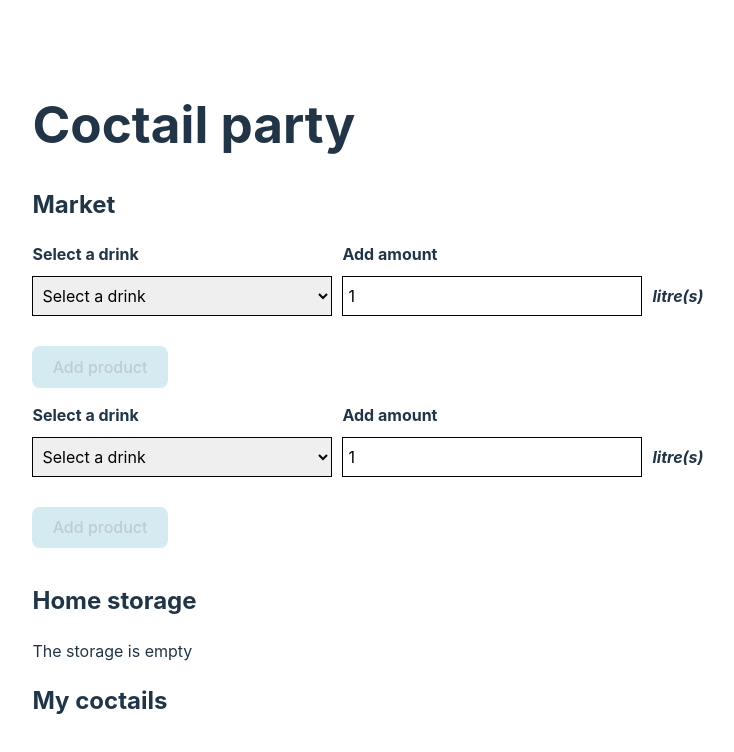
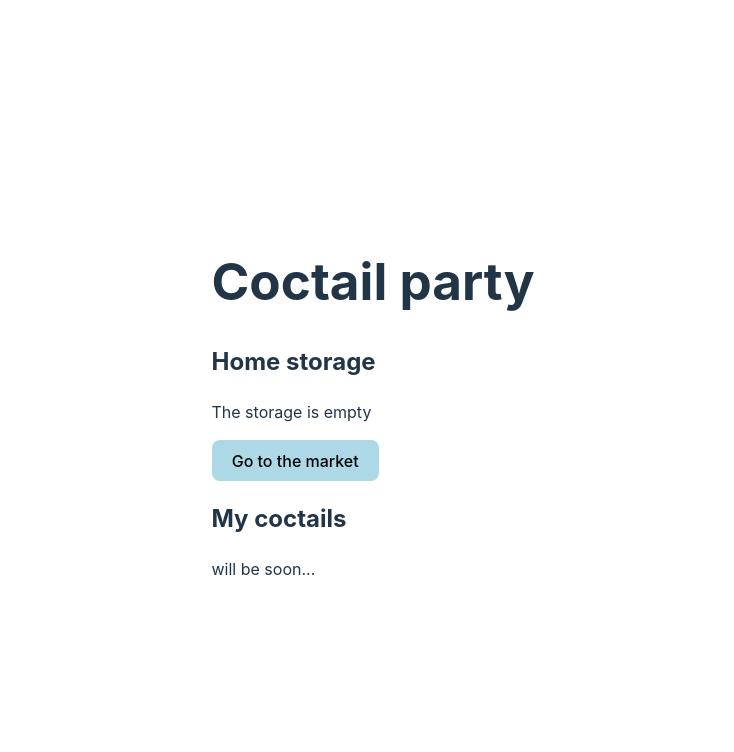
Before and after one commit to valleriia-gridina/party, a React (Vite) app: page / in a window 1280 px wide. Shown: the top 752 px of the page, without its empty margins (267-1001 px from the left). Built offline with nearby package versions, Linux system fonts and the light colour scheme.

Commit message:
add redux

```diff
--- a/package.json
+++ b/package.json
@@ -10,8 +10,10 @@
     "preview": "vite preview"
   },
   "dependencies": {
+    "@reduxjs/toolkit": "^2.5.0",
     "react": "^18.3.1",
     "react-dom": "^18.3.1",
+    "react-redux": "^9.2.0",
     "react-router-dom": "^7.0.2"
   },
   "devDependencies": {
--- a/src/components/Section/Section.tsx
+++ b/src/components/Section/Section.tsx
@@ -1,4 +1,5 @@
 import { ReactNode } from "react";
+// import styles from "./Section.module.scss";
 
 type TProps = {
   children: ReactNode;
@@ -7,8 +8,14 @@ type TProps = {
 
 const Section = ({ children, title }: TProps) => {
   return (
-    <section>
-      <h2>{title}</h2>
+    <section
+    // className={styles.section}
+    >
+      <h2
+      // className={styles.title}
+      >
+        {title}
+      </h2>
       {children}
     </section>
   );
--- a/src/index.css
+++ b/src/index.css
@@ -68,3 +68,29 @@ button {
     outline: 4px auto -webkit-focus-ring-color;
   }
 }
+
+.modal-wrapper {
+  position: fixed;
+  top: 0;
+  left: 0;
+  width: 100%;
+  height: 100%;
+  display: flex;
+  justify-content: center;
+  align-items: center;
+  background-color: rgba(0, 0, 0, 0.5); /* Semi-transparent background */
+  z-index: 1000; /* Ensure it appears on top of other elements */
+}
+
+/* Modal container: the actual modal box */
+.modal {
+  width: 800px;
+  background-color: #ffffff;
+  padding: 20px;
+  border-radius: 8px;
+  box-shadow: 0 4px 6px rgba(0, 0, 0, 0.1); /* Add a subtle shadow */
+}
+
+.modal button {
+  margin-right: 15px;
+}
--- a/src/pages/CoctailsPage/AddProductForm.tsx
+++ b/src/pages/CoctailsPage/AddProductForm.tsx
@@ -1,50 +1,63 @@
 import { useState } from "react";
+import { useDispatch } from "react-redux";
+import { addProduct } from "redux/productsSlice";
 import { TProduct } from "types/types";
 
 type TProps = {
-  products: { name: string; alcoholic?: boolean }[];
+  defaultProducts: { name: string; isAlcoholic?: boolean }[];
   defaultUnits: string;
-  onAddProduct: (product: TProduct) => void;
+  onClose: () => void;
 };
 
-const AddProductForm = ({ products, defaultUnits, onAddProduct }: TProps) => {
-  const [productValue, setProductValue] = useState<{
-    name: string;
-    alcoholic: boolean;
-  }>({ name: "", alcoholic: false });
-  const [productAmount, setProductAmount] = useState<number>(1);
+const AddProductForm = ({ defaultProducts, defaultUnits, onClose }: TProps) => {
+  const dispatch = useDispatch();
+
+  const initialProductValue: TProduct = {
+    name: "",
+    amount: 0,
+    units: defaultUnits,
+    isDrink: true,
+  };
+
+  const [productValue, setProductValue] = useState(initialProductValue);
+  const [productAmount, setProductAmount] = useState<number>(100);
   const [isDisabled, setIsDisabled] = useState<boolean>(true);
 
   const handleSubmit = (e: React.MouseEvent<HTMLFormElement>) => {
     e.preventDefault();
-    if (productValue) {
-      onAddProduct({
-        name: productValue?.name,
-        isAlcohol: productValue?.alcoholic,
+    dispatch(
+      addProduct({
+        name: productValue.name,
         amount: productAmount,
-        units: defaultUnits,
-      });
-      setProductAmount(1);
-    }
+        units: productValue.units,
+        isDrink: productValue.isDrink,
+      })
+    );
+    setProductValue(initialProductValue);
+    setProductAmount(100);
+    onClose();
   };
 
   return (
     <form onSubmit={handleSubmit}>
       <span className="formRow">
         <label>
-          <span>Select a drink</span>
+          <span>Choose a product</span>
           <select
             onChange={(e) => {
-              const product = e.target.value;
-              setProductValue(JSON.parse(product));
+              const selectedProduct = JSON.parse(e.target.value);
+              setProductValue({
+                ...selectedProduct,
+                units: selectedProduct.isDrink ? defaultUnits : "gram(s)",
+              });
               setIsDisabled(false);
             }}
             defaultValue={productValue.name}
           >
             <option value="" disabled>
-              Select a drink
+              Choose a product
             </option>
-            {products.map((el) => {
+            {defaultProducts.map((el) => {
               return (
                 <option key={el.name} value={JSON.stringify(el)}>
                   {el.name}
@@ -63,13 +76,14 @@ const AddProductForm = ({ products, defaultUnits, onAddProduct }: TProps) => {
               onChange={(e) => {
                 const amount = Number(e.target.value);
                 setProductAmount(amount);
-                setIsDisabled(amount <= 0);
+                setIsDisabled(Boolean(!productValue.name) || amount <= 0);
               }}
             />
-            {defaultUnits ? <em>{defaultUnits}</em> : null}
+            <em>{productValue.units}</em>
           </span>
         </label>
       </span>
+      <button onClick={onClose}>Cancel</button>
       <button type="submit" disabled={isDisabled}>
         Add product
       </button>
--- /dev/null
+++ b/src/pages/CoctailsPage/AddProductsModal.tsx
@@ -0,0 +1,38 @@
+import Section from "components/Section/Section";
+import AddProductForm from "./AddProductForm";
+import { DRINKS, INGRIDIENTS } from "constants/constants";
+
+type TProps = {
+  isOpen: boolean;
+  onClose: () => void;
+};
+
+const AddProductModal = ({ isOpen, onClose }: TProps) => {
+  if (!isOpen) return;
+
+  const drinks = DRINKS.map((el) => ({
+    ...el,
+    isDrink: true,
+  }));
+
+  const otherProducts = INGRIDIENTS.map((el) => ({
+    name: el,
+    isDrink: false,
+  }));
+
+  return (
+    <div className="modal-wrapper">
+      <div className="modal">
+        <Section title="Market">
+          <AddProductForm
+            defaultProducts={[...drinks, ...otherProducts]}
+            defaultUnits="milliliter(s)"
+            onClose={onClose}
+          />
+        </Section>
+      </div>
+    </div>
+  );
+};
+
+export default AddProductModal;
--- a/src/pages/CoctailsPage/CoctailsPage.tsx
+++ b/src/pages/CoctailsPage/CoctailsPage.tsx
@@ -6,9 +6,7 @@ const CoctailsPage = () => {
     <div className={"container"}>
       <h1>Coctail party</h1>
       <Market />
-      <Section title="My coctails">
-        <h2></h2>
-      </Section>
+      <Section title="My coctails">will be soon...</Section>
     </div>
   );
 };
--- a/src/pages/CoctailsPage/Market.tsx
+++ b/src/pages/CoctailsPage/Market.tsx
@@ -1,57 +1,27 @@
 import Section from "components/Section/Section";
-import AddProductForm from "./AddProductForm";
+import { useSelector } from "react-redux";
 import { useState } from "react";
-import { TProduct } from "types/types";
-import { DRINKS, INGRIDIENTS } from "constants/constants";
+import { TState } from "types/types";
+import AddProductModal from "./AddProductsModal";
 
 const Market = () => {
-  const [storageItems, setStorageItems] = useState<TProduct[]>([]);
-
-  const handleAddProduct = (product: TProduct) => {
-    if (!storageItems.length) {
-      setStorageItems([product]);
-    }
-
-    storageItems.forEach((el) => {
-      if (el.name === product.name) {
-        const updatedStorageItems = storageItems.map((el) => ({
-          ...el,
-          amount: el.amount + product.amount,
-        }));
-        setStorageItems(updatedStorageItems);
-      } else {
-        setStorageItems([...storageItems, { ...product }]);
-      }
-    });
-  };
+  const products = useSelector((state: TState) => state.products.items);
+  const [isModalOpen, setIsModalOpen] = useState(false);
 
   return (
     <>
-      <Section title="Market">
-        <AddProductForm
-          products={DRINKS}
-          defaultUnits="litre(s)"
-          onAddProduct={handleAddProduct}
-        />
-        <AddProductForm
-          products={INGRIDIENTS.map((el) => ({ name: el, alcoholic: false }))}
-          defaultUnits="litre(s)"
-          onAddProduct={handleAddProduct}
-        />
-      </Section>
       <Section title="Home storage">
-        {storageItems.length ? (
+        {products.length ? (
           <ul>
-            {storageItems.map((el) => {
+            {products.map((el) => {
               return (
                 <li key={el.name}>
                   <span>
                     {el.name}, {el.amount} {el.units}{" "}
-                    <strong>{el.isAlcohol ? "alcohol" : null}</strong>
                   </span>
                   <span>Packaged on: {new Date().toLocaleDateString()}</span>
                   <span>
-                    Best before: {el.isAlcohol ? "1 year" : "10 days"}
+                    Best use before: {el.isDrink ? "1 year" : "10 days"}
                   </span>
                 </li>
               );
@@ -60,7 +30,15 @@ const Market = () => {
         ) : (
           <p>The storage is empty</p>
         )}
+        <button onClick={() => setIsModalOpen(true)}>
+          {products.length ? "Add more products" : "Go to the market"}
+        </button>
       </Section>
+
+      <AddProductModal
+        isOpen={isModalOpen}
+        onClose={() => setIsModalOpen(false)}
+      />
     </>
   );
 };
--- /dev/null
+++ b/src/redux/productsSlice.ts
@@ -0,0 +1,28 @@
+import { createSlice, PayloadAction } from "@reduxjs/toolkit";
+import { TProduct } from "types/types";
+
+type TState = { items: TProduct[] };
+
+const initialState: TState = {
+  items: [],
+};
+
+const productsSlice = createSlice({
+  name: "products",
+  initialState,
+  reducers: {
+    addProduct: (state, action: PayloadAction<TProduct>) => {
+      const existingProduct = state.items.find(
+        (el) => el.name === action.payload.name
+      );
+      if (existingProduct) {
+        existingProduct.amount += action.payload.amount;
+      } else {
+        state.items.push(action.payload);
+      }
+    },
+  },
+});
+
+export const { addProduct } = productsSlice.actions;
+export default productsSlice.reducer;
--- /dev/null
+++ b/src/redux/store.ts
@@ -0,0 +1,10 @@
+import { configureStore } from "@reduxjs/toolkit";
+import productsSlice from "./productsSlice";
+
+const store = configureStore({
+  reducer: {
+    products: productsSlice,
+  },
+});
+
+export default store;
--- a/src/types/types.tsx
+++ b/src/types/types.tsx
@@ -1,6 +1,10 @@
 export type TProduct = {
   name: string;
-  isAlcohol: boolean;
   amount: number;
   units: string;
+  isDrink: boolean;
 };
+
+export type TState = {
+  products: { items: TProduct[] };
+};
```
Also changed, not shown: src/main.tsx (+5 -4 lines), 1 other file (tests, documents, lock files or other folders).
